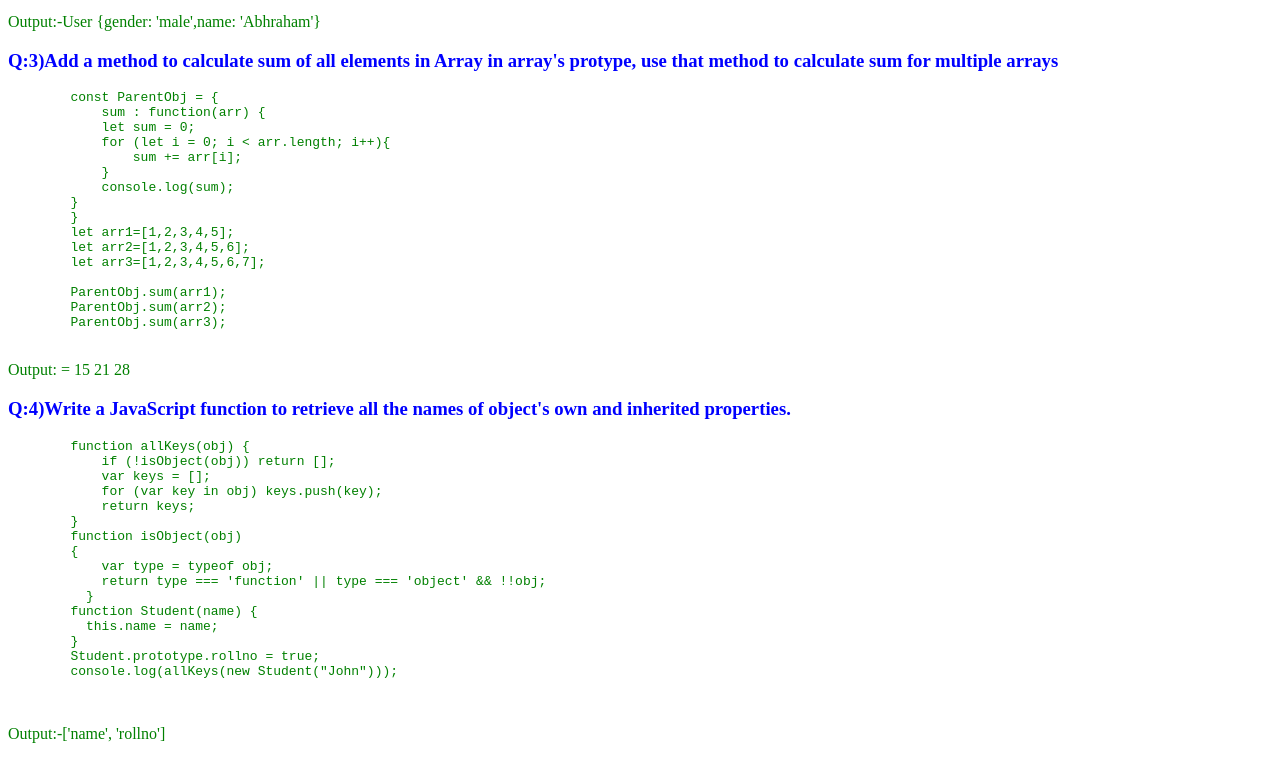
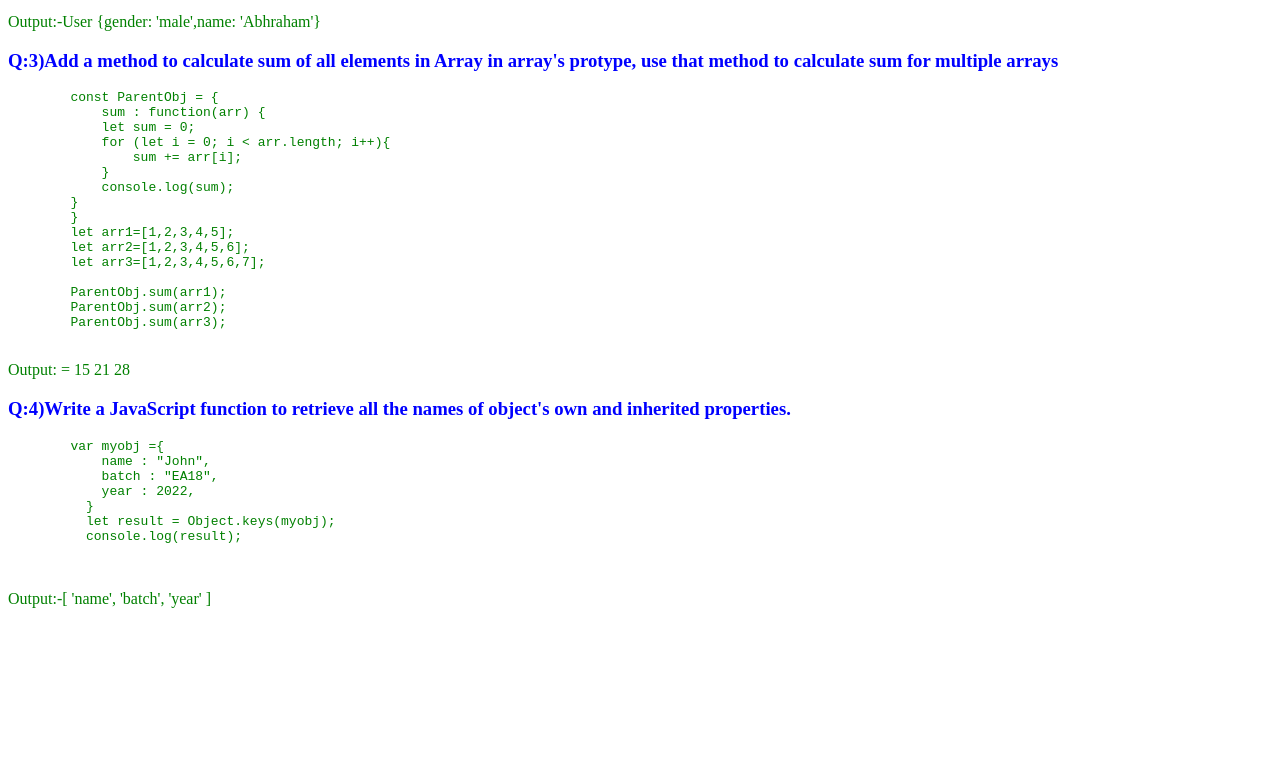
Before and after one commit to Aiswarya-Regi/JS-Handson-12-Inheritance-prototype, a plain HTML site: page index.html in a window 1280 px wide. Shown: the part 825-1584 px from the top of the page. After the commit the page ends 1449 px from the top, so only its background shows below. Drawn offline with Linux system fonts and the light colour scheme.

Commit message:
Update index.html

```diff
--- a/index.html
+++ b/index.html
@@ -75,25 +75,18 @@
     <p style="color:green">Output: = 15 21 28</p>
     <h3 style="color:blue">Q:4)Write a JavaScript function to retrieve all the names of object's own and inherited properties.</h3>
     <pre style="color:green">
-        function allKeys(obj) {
-            if (!isObject(obj)) return [];
-            var keys = [];
-            for (var key in obj) keys.push(key);
-            return keys;
-        }
-        function isObject(obj)
-        {
-            var type = typeof obj;
-            return type === 'function' || type === 'object' && !!obj;
+        var myobj ={
+            name : "John",
+            batch : "EA18",
+            year : 2022,
           }
-        function Student(name) {
-          this.name = name;
-        }
-        Student.prototype.rollno = true;
-        console.log(allKeys(new Student("John")));
+          let result = Object.keys(myobj);
+          console.log(result);
 
     </pre>
-    <p style="color:green">Output:-['name', 'rollno']</p>
+    <p style="color:green">Output:-[ 'name', 'batch', 'year' ]</p>
+
+
     <script src="index.js"></script>
 </body>
 </html>
```
